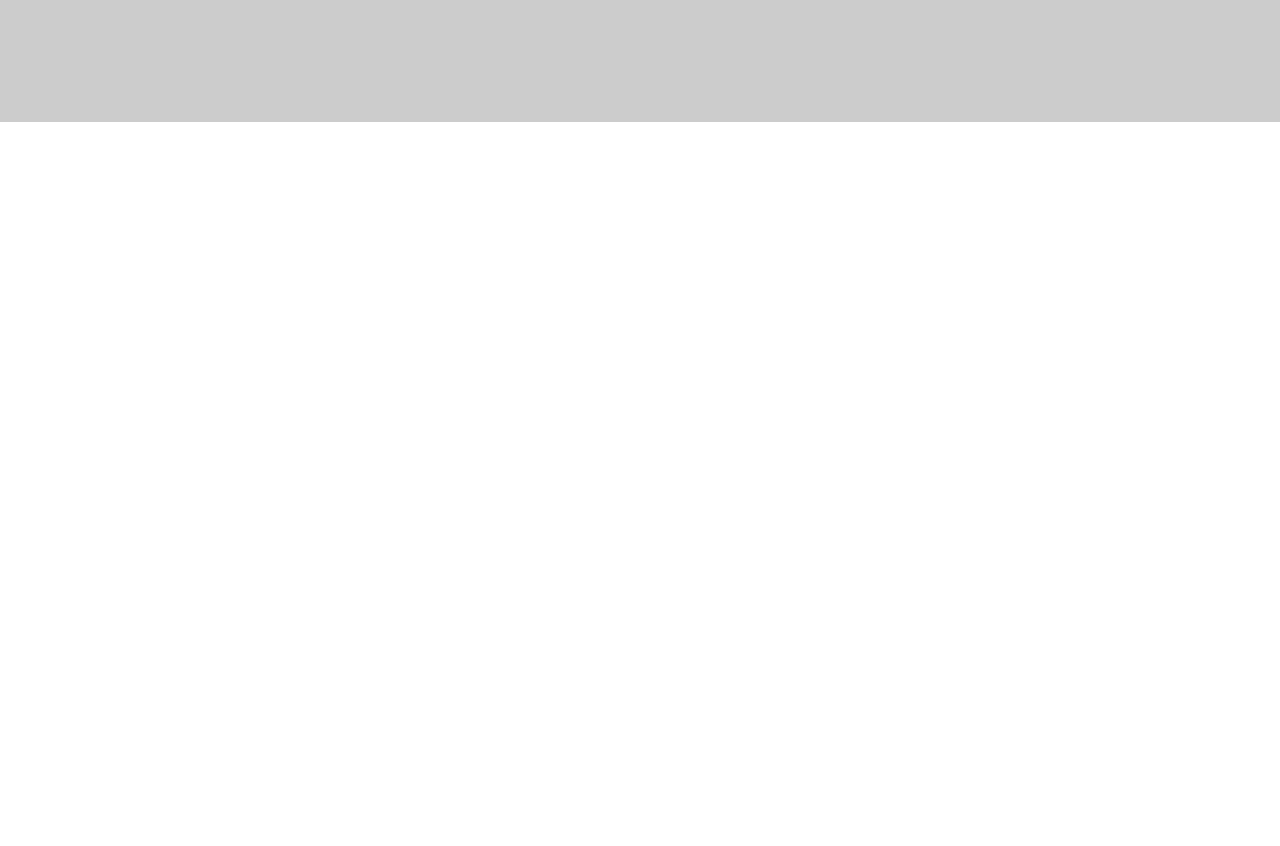
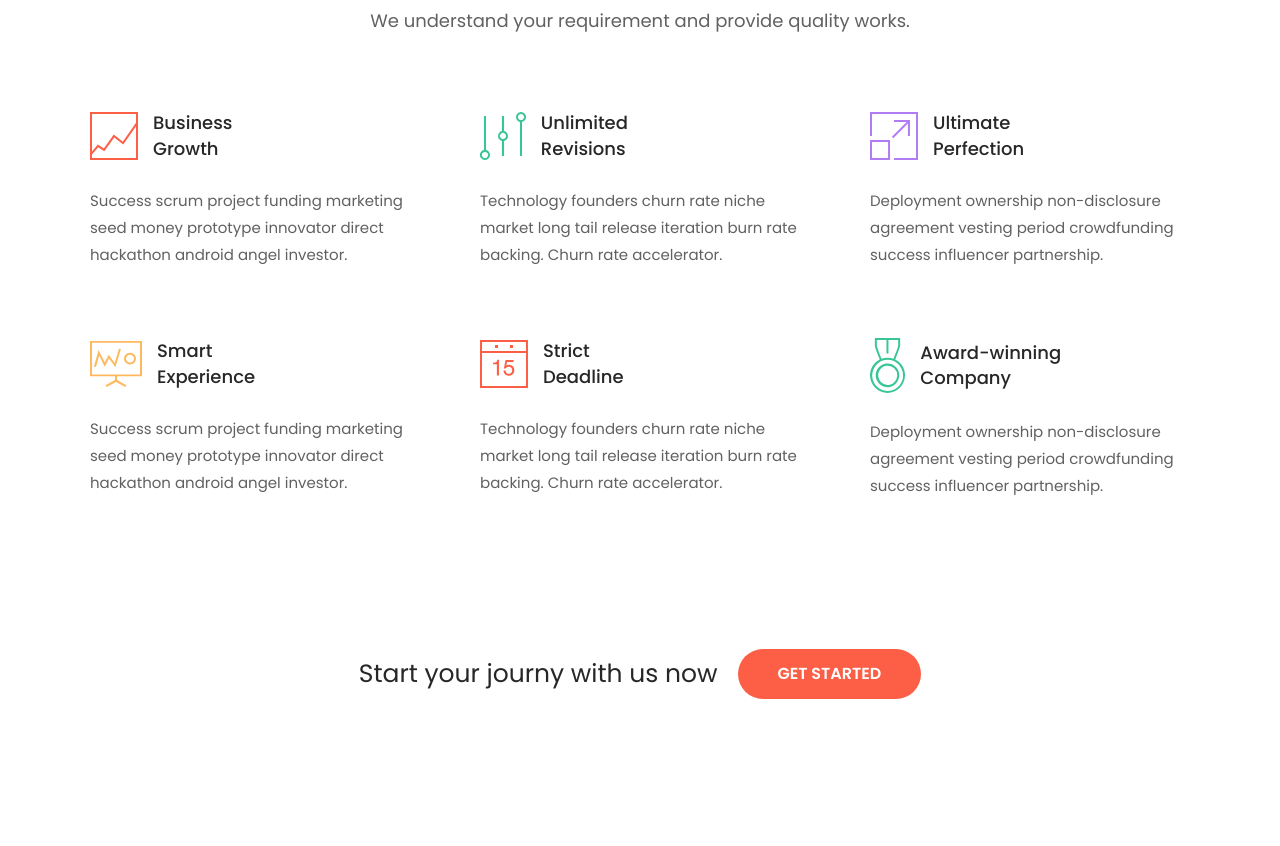
Before and after one commit to vm3192/Alexis, a plain HTML site: page index.html in a window 1280 px wide. Shown: the part 10124-10970 px from the top of the page. Before the commit the page ends 10246 px from the top, so only its background shows below. Drawn offline with nearby package versions, Linux system fonts and the light colour scheme; files whose address does not match are found by name; a web font is replaced by a local one.

Commit message:
section why (adaptived)

```diff
--- a/css/style.css
+++ b/css/style.css
@@ -1479,6 +1479,75 @@ h6 {
   border-radius: 50%;
 }
 
+.why {
+  padding: 150px 0px;
+}
+
+.why__title {
+  margin-bottom: 40px;
+}
+
+.why__subtitle {
+  margin-bottom: 80px;
+}
+
+.why__row {
+  display: -webkit-box;
+  display: -ms-flexbox;
+  display: flex;
+  -webkit-box-pack: justify;
+      -ms-flex-pack: justify;
+          justify-content: space-between;
+  -ms-flex-wrap: wrap;
+      flex-wrap: wrap;
+  padding: 0 20px;
+  margin-bottom: 80px;
+}
+
+.why__item {
+  -webkit-box-flex: 0;
+      -ms-flex: 0 1 320px;
+          flex: 0 1 320px;
+  margin-bottom: 70px;
+}
+
+.why__item-top {
+  display: -webkit-box;
+  display: -ms-flexbox;
+  display: flex;
+  -webkit-box-align: center;
+      -ms-flex-align: center;
+          align-items: center;
+  margin-bottom: 25px;
+}
+
+.why__item-name {
+  padding-left: 15px;
+  font-size: 18px;
+  line-height: 144.44444%;
+  font-weight: 500;
+  color: #272727;
+}
+
+.why__start-row {
+  display: -webkit-box;
+  display: -ms-flexbox;
+  display: flex;
+  -webkit-box-pack: center;
+      -ms-flex-pack: center;
+          justify-content: center;
+  -webkit-box-align: center;
+      -ms-flex-align: center;
+          align-items: center;
+}
+
+.why__start-text {
+  display: inline-block;
+  font-size: 25px;
+  color: #272727;
+  margin-right: 20px;
+}
+
 .footer {
   background-color: #cccccc;
   padding-bottom: 125px;
@@ -1596,6 +1665,11 @@ h6 {
 
   .testimonials__box {
     padding: 10px 15px;
+  }
+
+  .why__row {
+    -ms-flex-pack: distribute;
+        justify-content: space-around;
   }
 }
 
@@ -1718,6 +1792,12 @@ h6 {
     -webkit-transform: translateX(50%);
         -ms-transform: translateX(50%);
             transform: translateX(50%);
+  }
+
+  .why__row {
+    -webkit-box-pack: justify;
+        -ms-flex-pack: justify;
+            justify-content: space-between;
   }
 
   .footer__wrapper {
@@ -1975,6 +2055,38 @@ h6 {
   .pricing__item {
     margin: 0 15px 25px;
   }
+
+  .why__row {
+    -webkit-box-pack: center;
+        -ms-flex-pack: center;
+            justify-content: center;
+    margin-bottom: 20px;
+  }
+
+  .why__item {
+    text-align: center;
+    margin-bottom: 30px;
+  }
+
+  .why__item-top {
+    -webkit-box-pack: center;
+        -ms-flex-pack: center;
+            justify-content: center;
+  }
+
+  .why__start-row {
+    -webkit-box-orient: vertical;
+    -webkit-box-direction: normal;
+        -ms-flex-direction: column;
+            flex-direction: column;
+  }
+
+  .why__start-text {
+    text-align: center;
+    margin-right: 0;
+    line-height: 30px;
+    margin-bottom: 20px;
+  }
 }
 
 @media (max-width: 576px) {
@@ -2047,4 +2159,8 @@ h6 {
   .testimonials {
     padding: 50px 0px;
   }
-}
+
+  .why {
+    padding: 50px 0px;
+  }
+}
--- a/index.html
+++ b/index.html
@@ -635,6 +635,93 @@
 				</div>
 			</section>
 
+			<section class="why">
+				<div class="container">
+
+					<h2 class="why__title title-section">Why Select Us?</h2>
+					<h5 class="why__subtitle subtitle-section">We understand your requirement and provide quality works.</h5>
+					<div class="why__row">
+
+						<div class="why__item">
+							<div class="why__item-top">
+								<div class="why__item-img">
+									<img src="img/icons/why_ico1.svg" alt="#">
+								</div>
+								<div class="why__item-name">Business <br>
+									Growth</div>
+							</div>
+							<div class="why__item-bottom text-section">Success scrum project funding marketing seed money prototype
+								innovator direct hackathon android angel investor. </div>
+						</div>
+
+						<div class="why__item">
+							<div class="why__item-top">
+								<div class="why__item-img">
+									<img src="img/icons/why_ico2.svg" alt="#">
+								</div>
+								<div class="why__item-name">Unlimited <br>
+									Revisions</div>
+							</div>
+							<div class="why__item-bottom text-section">Technology founders churn rate niche market long tail release
+								iteration burn rate backing. Churn rate accelerator.</div>
+						</div>
+
+						<div class="why__item">
+							<div class="why__item-top">
+								<div class="why__item-img">
+									<img src="img/icons/why_ico3.svg" alt="#">
+								</div>
+								<div class="why__item-name">Ultimate <br>
+									Perfection</div>
+							</div>
+							<div class="why__item-bottom text-section">Deployment ownership non-disclosure agreement vesting period
+								crowdfunding success influencer partnership.</div>
+						</div>
+
+						<div class="why__item">
+							<div class="why__item-top">
+								<div class="why__item-img">
+									<img src="img/icons/why_ico4.svg" alt="#">
+								</div>
+								<div class="why__item-name">Smart <br>
+									Experience</div>
+							</div>
+							<div class="why__item-bottom text-section">Success scrum project funding marketing seed money prototype
+								innovator direct hackathon android angel investor. </div>
+						</div>
+
+						<div class="why__item">
+							<div class="why__item-top">
+								<div class="why__item-img">
+									<img src="img/icons/why_ico5.svg" alt="#">
+								</div>
+								<div class="why__item-name">Strict <br>
+									Deadline</div>
+							</div>
+							<div class="why__item-bottom text-section">Technology founders churn rate niche market long tail release
+								iteration burn rate backing. Churn rate accelerator.</div>
+						</div>
+
+						<div class="why__item">
+							<div class="why__item-top">
+								<div class="why__item-img">
+									<img src="img/icons/why_ico6.svg" alt="#">
+								</div>
+								<div class="why__item-name">Award-winning <br>
+									Company</div>
+							</div>
+							<div class="why__item-bottom text-section">Deployment ownership non-disclosure agreement vesting period
+								crowdfunding success influencer partnership.</div>
+						</div>
+
+					</div>
+					<div class="why__start-row">
+						<div class="why__start-text">Start your journy with us now</div>
+						<a class="why__start-btn red-btn" href="#">Get Started</a>
+					</div>
+				</div>
+			</section>
+
 		</main>
 
 		<footer class="footer">
```
Also changed, not shown: css/style.min.css, img/icons/why_ico1.svg (added), img/icons/why_ico2.svg (added), img/icons/why_ico3.svg (added), img/icons/why_ico4.svg (added), img/icons/why_ico5.svg (added), img/icons/why_ico6.svg (added).
